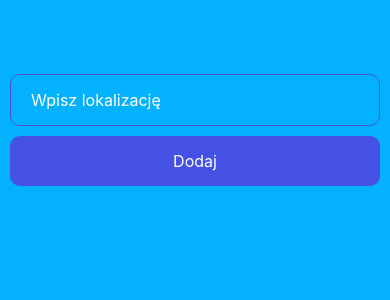
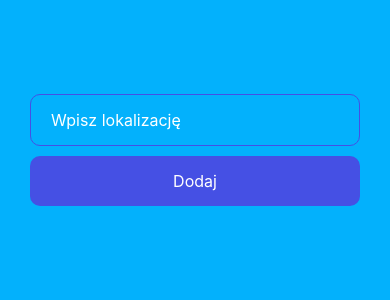
Before and after one commit to MariuszRudnik/Weather-App, a React Native app: screen /SelectLocation in a window 390 px wide. Shown: the top 300 px of the page. Built offline with nearby package versions, Linux system fonts and the light colour scheme.

Commit message:
Refactor SelectLocation.tsx to use SearchInput component for search.

```diff
--- /dev/null
+++ b/src/components/SearchInput.tsx
@@ -0,0 +1,80 @@
+import React, { useState } from 'react';
+import {
+  View,
+  Text,
+  StyleSheet,
+  TextInput,
+  TouchableOpacity,
+} from 'react-native';
+import { COLORS } from '../themes/colors';
+
+interface SearchInputProps {
+  onSearch: (value: string) => void;
+}
+export const SearchInput = ({ onSearch }: SearchInputProps) => {
+  const [value, setValue] = useState('');
+
+  const onSearchValue = () => {
+    onSearch(value);
+    setValue('');
+  };
+  return (
+    <View style={styles.container}>
+      <TextInput
+        placeholder="Wpisz lokalizację"
+        placeholderTextColor={COLORS.text}
+        selectionColor={COLORS.text}
+        style={styles.input}
+        onChangeText={setValue}
+        value={value}
+      />
+
+      <TouchableOpacity style={styles.button} onPress={onSearchValue}>
+        <Text style={styles.buttonText}>Dodaj</Text>
+      </TouchableOpacity>
+    </View>
+  );
+};
+const styles = StyleSheet.create({
+  container: {
+    margin: 10,
+  },
+  input: {
+    width: '100%',
+    borderWidth: 1,
+    borderColor: COLORS.links,
+    padding: 15,
+    paddingHorizontal: 20,
+    fontSize: 16,
+    color: COLORS.text,
+    borderRadius: 10,
+  },
+  button: {
+    backgroundColor: COLORS.links,
+    width: '100%',
+    marginTop: 10,
+    padding: 15,
+    borderRadius: 10,
+    alignItems: 'center',
+    justifyContent: 'center',
+  },
+  buttonText: {
+    color: COLORS.text,
+    fontSize: 16,
+  },
+  item: {
+    width: '100%',
+    backgroundColor: COLORS.lightBlue,
+    marginBottom: 10,
+    padding: 20,
+    borderRadius: 10,
+  },
+  listContainer: {
+    width: '100%',
+    marginTop: 40,
+  },
+  itemColor: {
+    color: COLORS.text,
+    fontSize: 16,
+  },
+});
--- a/src/navigation/Root.tsx
+++ b/src/navigation/Root.tsx
@@ -9,7 +9,7 @@ import { COLORS } from '../themes/colors';
 
 export type RooStackParamList = {
   SelectLocation: undefined;
-  LocationDetails: undefined;
+  LocationDetails: { location: string };
   DayDetails: {
     day: ForecastDay;
     locationName: string;
--- a/src/screens/LocationDetails.tsx
+++ b/src/screens/LocationDetails.tsx
@@ -13,6 +13,8 @@ import FollowingDay from '../components/FollowingDay';
 import { fetchCityData, fetchFollowingDays } from '../services/api';
 import Footer from '../components/Footer';
 import { CityData, FollowingDayInterface } from '../types/api';
+import { RouteProp, useRoute } from '@react-navigation/native';
+import { RooStackParamList } from '../navigation/Root';
 
 const FOLLOWING_DAY = [
   { name: 'Dzisiaj', temperature: '22 ℃', value: 22, type: 'sun' },
@@ -22,6 +24,10 @@ const FOLLOWING_DAY = [
 
 const LocationDetails = () => {
   const [current, setCurrent] = useState<null | CityData>(null);
+  const {
+    params: { location },
+  } = useRoute<RouteProp<RooStackParamList, 'LocationDetails'>>();
+
   const [follwoingDays, setFollwojngDays] =
     useState<null | FollowingDayInterface>(null);
 
@@ -48,7 +54,7 @@ const LocationDetails = () => {
   return (
     <ScrollView>
       <View style={styles.container}>
-        <Text style={styles.cityName}>{current.location.name}</Text>
+        <Text style={styles.cityName}>{location}</Text>
         <Text style={styles.temperature}>{current.current.temp_c} ℃</Text>
         <View style={styles.weatherContainer}>
           <Image
--- a/src/screens/SelectLocation.tsx
+++ b/src/screens/SelectLocation.tsx
@@ -5,11 +5,13 @@ import {
   StyleSheet,
   TouchableOpacity,
   TextInput,
+  FlatList,
 } from 'react-native';
 import { useNavigation } from '@react-navigation/native';
 import { NativeStackNavigationProp } from 'react-native-screens/lib/typescript/native-stack/types';
 import { RooStackParamList } from '../navigation/Root';
 import { COLORS } from '../themes/colors';
+import { SearchInput } from '../components/SearchInput';
 
 interface ListItem {
   title: string;
@@ -19,37 +21,30 @@ interface ListItem {
 const SelectLocation = () => {
   const { navigate } =
     useNavigation<NativeStackNavigationProp<RooStackParamList>>();
-  const [value, setValue] = useState('');
+
   const [list, setList] = useState<ListItem[]>([]);
 
   return (
-    <View style={styles.container}>
-      <TextInput
-        placeholder="Wpisz lokalizację"
-        placeholderTextColor={COLORS.text}
-        selectionColor={COLORS.text}
-        style={styles.input}
-        onChangeText={setValue}
-        value={value}
-      />
-
-      <TouchableOpacity
-        style={styles.button}
-        onPress={() => {
-          setList([...list, { title: value, value }]);
-          setValue('');
-        }}
-      >
-        <Text style={styles.buttonText}>Dodaj</Text>
-      </TouchableOpacity>
-      <View style={styles.listContainer}>
-        {list.map((item, index) => (
-          <View key={index} style={styles.item}>
-            <Text style={styles.itemColor}>{item.title}</Text>
-          </View>
-        ))}
-      </View>
-    </View>
+    <FlatList
+      data={list}
+      ListHeaderComponent={
+        <SearchInput
+          onSearch={(value) =>
+            setList([...list, { title: value, value: value }])
+          }
+        />
+      }
+      ListHeaderComponentStyle={styles.header}
+      contentContainerStyle={styles.container}
+      renderItem={({ item }) => (
+        <TouchableOpacity
+          style={styles.item}
+          onPress={() => navigate('LocationDetails', { location: item.value })}
+        >
+          <Text style={styles.itemColor}>{item.title}</Text>
+        </TouchableOpacity>
+      )}
+    />
   );
 };
 
@@ -57,7 +52,10 @@ export default SelectLocation;
 
 const styles = StyleSheet.create({
   container: {
-    margin: 10,
+    margin: 20,
+  },
+  header: {
+    marginBottom: 40,
   },
   input: {
     width: '100%',
@@ -69,19 +67,6 @@ const styles = StyleSheet.create({
     color: COLORS.text,
     borderRadius: 10,
   },
-  button: {
-    backgroundColor: COLORS.links,
-    width: '100%',
-    marginTop: 10,
-    padding: 15,
-    borderRadius: 10,
-    alignItems: 'center',
-    justifyContent: 'center',
-  },
-  buttonText: {
-    color: COLORS.text,
-    fontSize: 16,
-  },
   item: {
     width: '100%',
     backgroundColor: COLORS.lightBlue,
@@ -89,10 +74,7 @@ const styles = StyleSheet.create({
     padding: 20,
     borderRadius: 10,
   },
-  listContainer: {
-    width: '100%',
-    marginTop: 40,
-  },
+
   itemColor: {
     color: COLORS.text,
     fontSize: 16,
```
